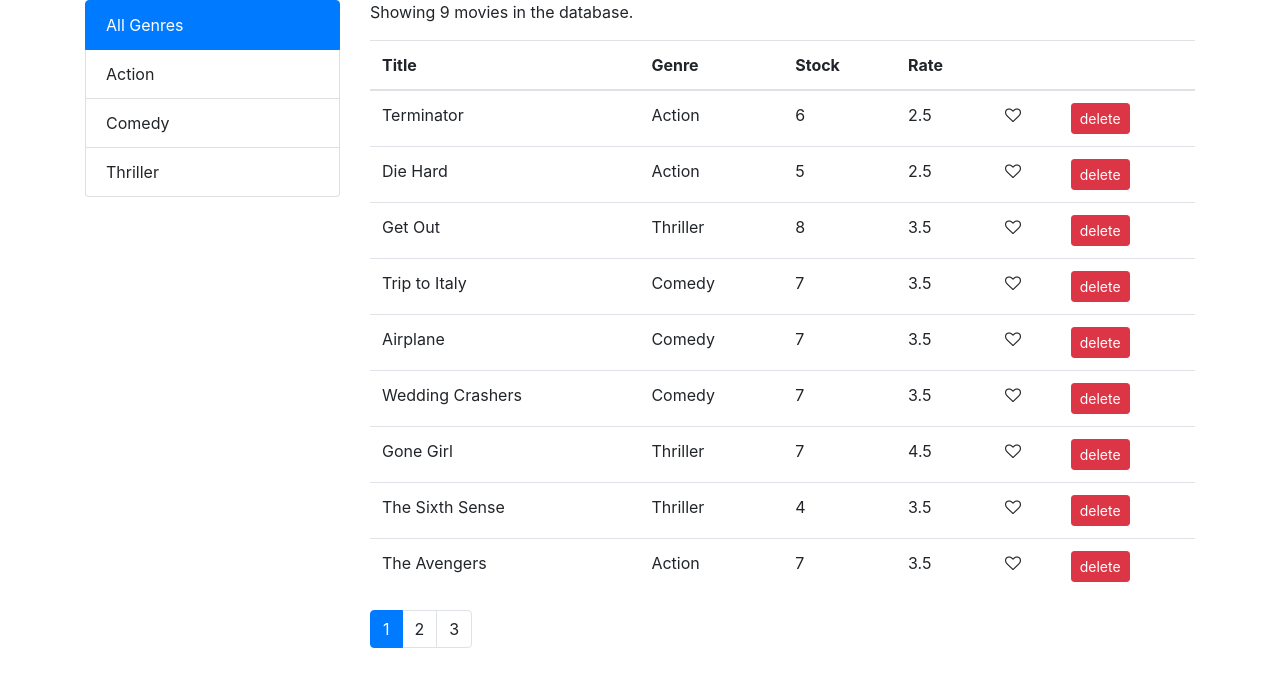
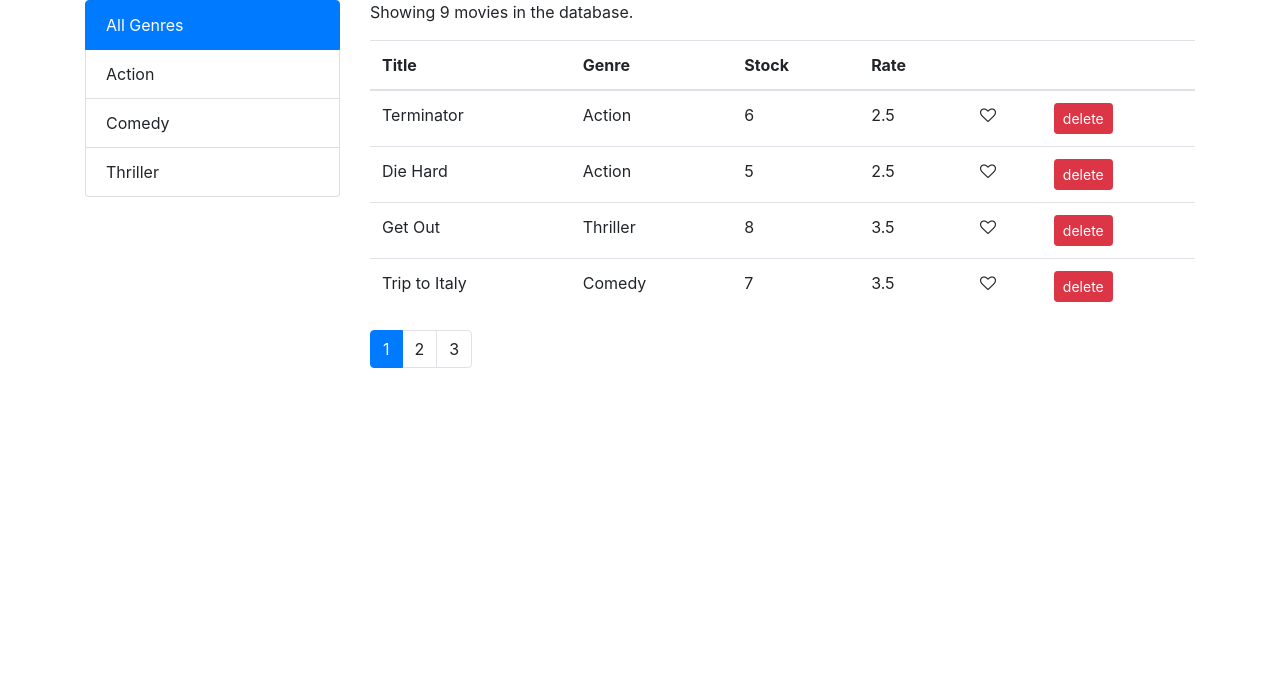
Before and after one commit to ocsfwarch/vidly, a React (Create React App) app: page / in a window 1280 px wide. Shown: the top 686 px of the page. Built offline with nearby package versions, Linux system fonts and the light colour scheme.

Commit message:
Add PropTypes

```diff
--- a/src/components/movies.jsx
+++ b/src/components/movies.jsx
@@ -66,7 +66,7 @@ class Movies extends Component {
         <div className="col">
           <p>Showing {filteredMovies.length} movies in the database.</p>
           <MoviesTable
-            movies={filteredMovies}
+            movies={movies}
             onLike={this.handleLike}
             onDelete={this.handleDelete}
           />
```
Also changed, not shown: src/components/moviesTable.jsx (+7 -0 lines), 1 other file (tests, documents, lock files or other folders).
